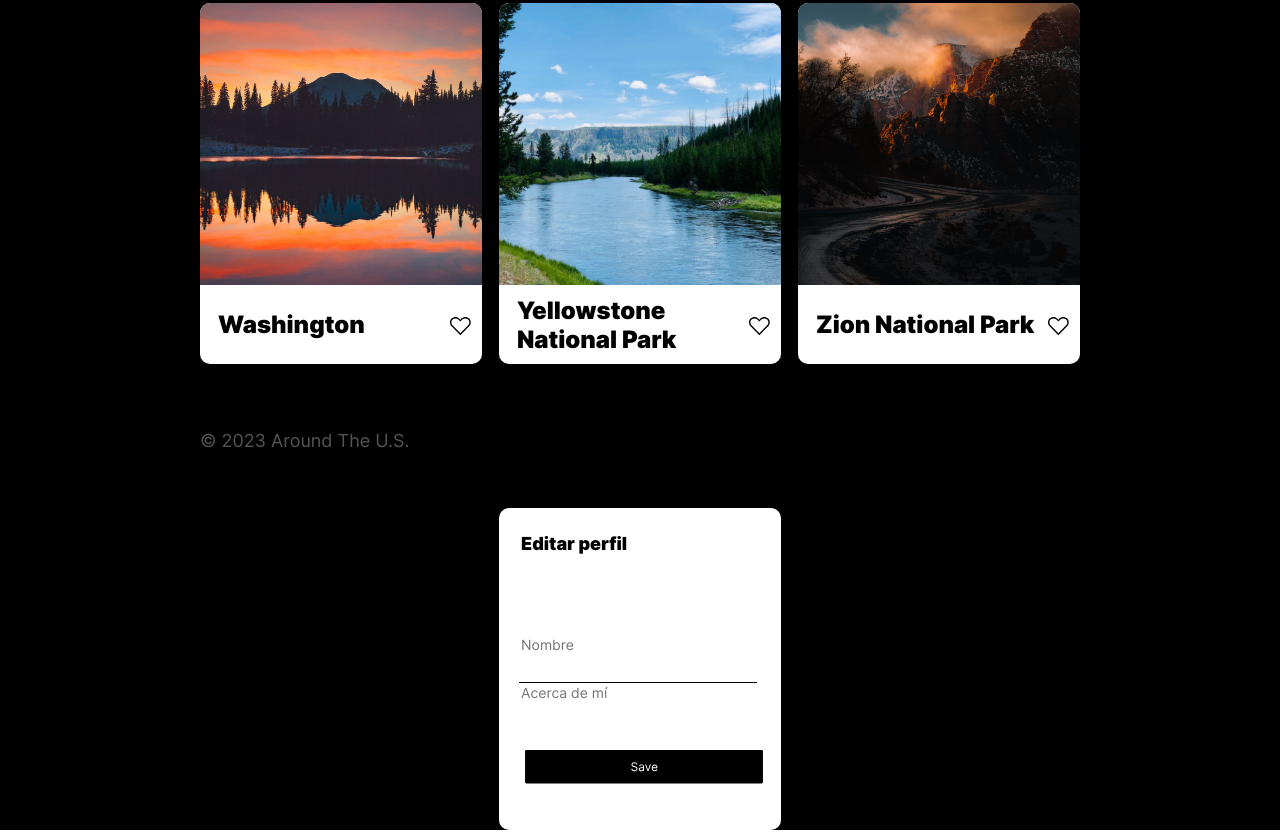
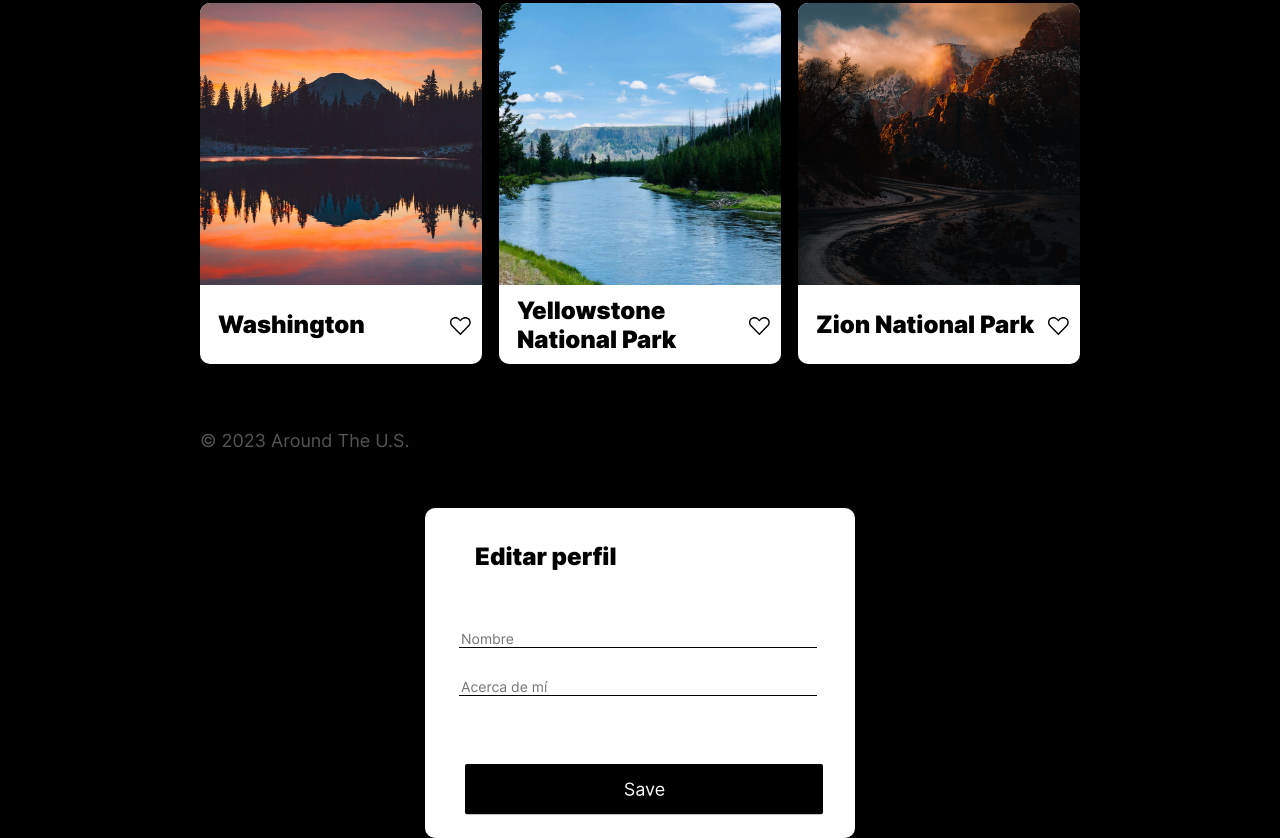
Before and after one commit to vinb18/web_project_around, a plain HTML site: page index.html in a window 1280 px wide. Shown: the part 744-1582 px from the top of the page. Drawn offline with Linux system fonts and the light colour scheme; files whose address does not match are found by name.

Commit message:
Form 1280

```diff
--- a/index.html
+++ b/index.html
@@ -104,11 +104,11 @@
                 <span class="form__line"></span>
                 <input class="form__item form__item_activity" id="activity" name="activity" placeholder="Acerca de mí"
                     required></input>
-                <span class="form__line"></input>
-                    <button type="save" class="form__button">Guardar
-                        <input type="image" class="image__submit-button" src="./images/submitbutton.svg"
-                            alt="Botón de guardar">
-                    </button>
+                <span class="form__line"></span>
+                <button type="save" class="form__button">Guardar
+                    <input type="image" class="image__submit-button" src="./images/submitbutton.svg"
+                        alt="Botón de guardar">
+                </button>
             </fieldset>
         </div>
     </div>
--- a/style.css
+++ b/style.css
@@ -177,13 +177,12 @@ align-self: center;
 
   .form__edit-profile {
     width:282px;
-    height:297px;
+    height:322px;
     border-radius: 10px;
     background-color: #FFF;
     display:flex;
     flex-direction:column;
     align-items: center;
-    padding-top:25px;
   }
 
   .form__heading{
@@ -195,7 +194,8 @@ align-self: center;
     font-weight: 900;
     line-height: normal;
     margin:0;
-    padding-bottom:75px;
+    padding-bottom:45px;
+    padding-top:25px;
   }
 
   .form__input-container {
@@ -215,7 +215,7 @@ align-self: center;
     line-height: normal;
     border:none;
     outline:none;
-    margin-bottom: 30px;
+    margin-top: 30px;
   }
 
   .form__line {
@@ -236,6 +236,7 @@ align-self: center;
 
   .image__submit-button {
     width:238px;
+    margin-top:15px;
   }
 
 
@@ -323,4 +324,41 @@ align-self: center;
       .footer__copyright{
         font-size: 18px;
   }
+
+  .form__edit-profile {
+    width:430px;
+    height:330px;
+  }
+
+  .form__heading{
+    width:330px;
+    font-size:24px;
+    padding-top:34px;
+    padding-bottom:24px;
+  }
+
+  .form__input-container {
+    width:358px;
+  }
+
+  .form__item {
+    width:358px;
+    height:14px;
+    margin-top: 30px;
+  }
+
+  .form__line {
+    width:358px;
+    height: 1px;
+  }
+
+  .form__button {
+    width:358px;
+  }
+
+
+  .image__submit-button {
+    width:358px;
+    margin-top:48px;
+  }
 }
```
